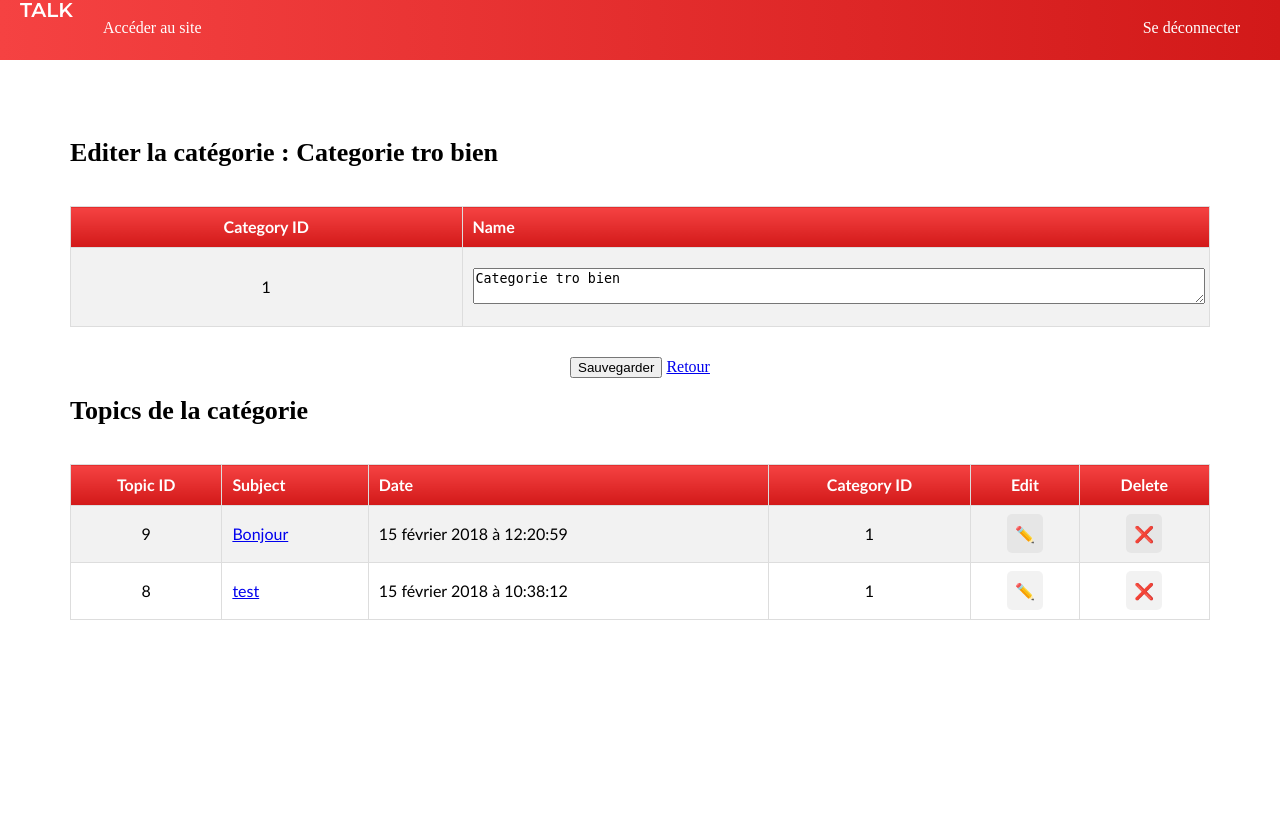
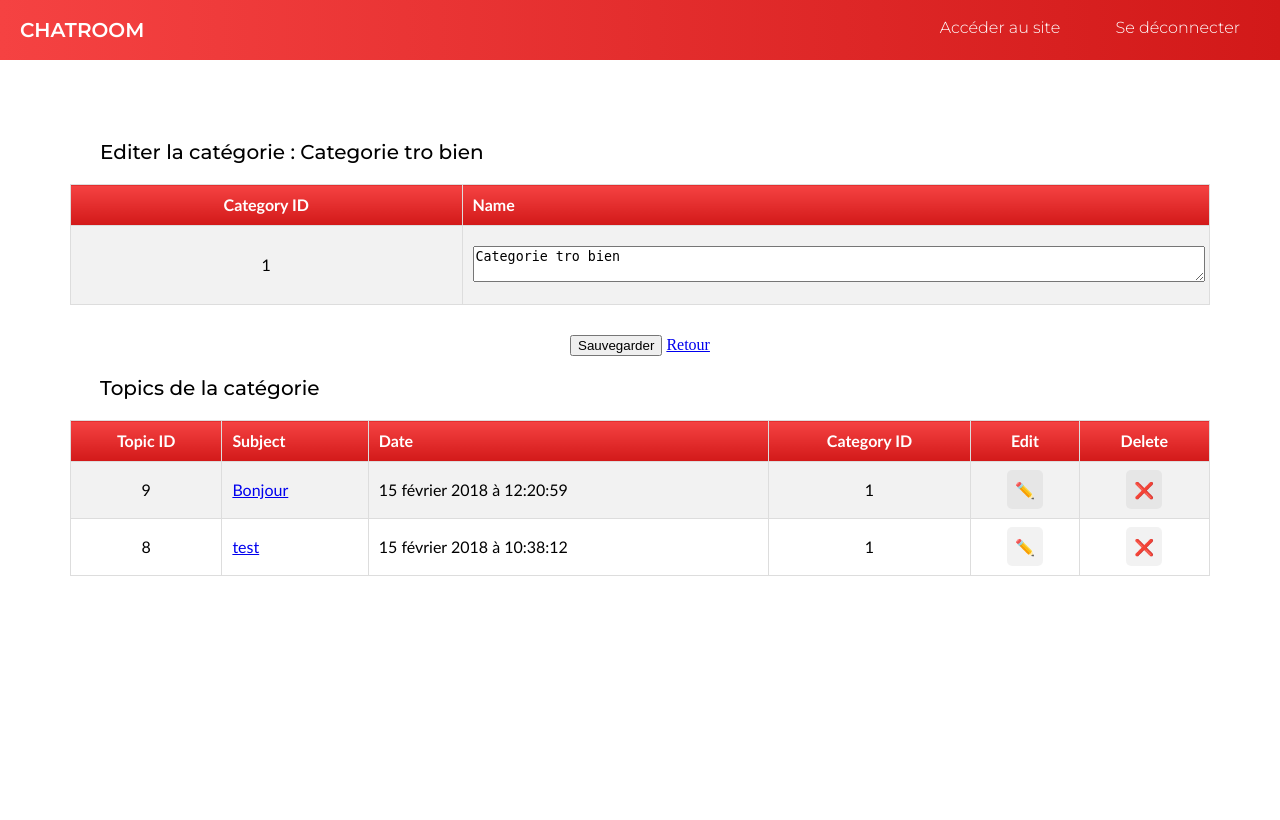
Before and after one commit to praisenoa/si-php-crud, a PHP site: page /admin/editCategory.php?edit=1 in a window 1280 px wide. Before the commit the page ends 620 px from the top, so only its background shows below. Run offline with PHP 8.4, Linux system fonts and the light colour scheme; a user stored in the database is signed in; data comes from the database, SQL or seed files in the repository.

Commit message:
Last updates (CSS admin page)
This is the final version.

```diff
--- a/admin/addCategory.php
+++ b/admin/addCategory.php
@@ -11,7 +11,7 @@
                 <th>Name</th>
             </tr>
 
-            <h1 class="title">Créer une catégorie :</h1>
+            <h1 class="section_title">Créer une catégorie :</h1>
             <tr>
                 <td>
                     <input class="nameCategory" type="text" name="name" placeholder="Entrez le nom de la nouvelle catégorie (30 caractères max.)">
--- a/admin/deleteCategory.php
+++ b/admin/deleteCategory.php
@@ -24,7 +24,7 @@ $allCategoriesQuery->execute();
                 <th>Name</th>
             </tr>
             <?php while (false !== $row = $allCategoriesQuery->fetch(PDO::FETCH_ASSOC)) :?>
-            <h1 class="title">Supprimer la catégorie : <?=$row['name']?></h1>
+            <h1 class="section_title">Supprimer la catégorie : <?=$row['name']?></h1>
             <tr>
                 <td>
                     <?=$row["category_id"]?>
--- a/admin/editCategory.php
+++ b/admin/editCategory.php
@@ -23,7 +23,7 @@ $allCategoriesQuery->execute();
                     <th>Name</th>
                 </tr>
                 <?php while (false !== $row = $allCategoriesQuery->fetch(PDO::FETCH_ASSOC)) :?>
-                <h1 class="title">Editer la catégorie : <?=$row['name']?></h1>
+                <h1 class="section_title">Editer la catégorie : <?=$row['name']?></h1>
                 <tr>
                     <td>
                         <?=$row["category_id"]?>
@@ -77,7 +77,7 @@ $allCategoriesQuery->execute();
         $allTopicsQuery->execute();
         ?>
 
-        <h1 class="title">Topics de la catégorie</h1>
+        <h1 class="section_title">Topics de la catégorie</h1>
 
         <table class="table_topics">
             <tr>
--- a/admin/layouts/header.php
+++ b/admin/layouts/header.php
@@ -14,10 +14,10 @@
     <body>
         <header>
             <ul class="header" style="background: linear-gradient(to right, #f54242, #d21919);">
-                <li class="burger_logo">
-                    <a href="/testPHP/admin" class="logo">TALK</a>
+                <li class="admin_header">
+                    <a href="/testPHP/admin" class="logo">CHATROOM</a>
                 </li>
-                <li><a class="btnbackWebsite" href="../">Accéder au site</a></li>
+                <li class="admin_header"><a class="admin_btn" href="../">Accéder au site</a></li>
                 <?php
                     if(isset($_SESSION['login'])) {
                         echo '<li><a class="btnLogout" href="logout.php">Se déconnecter</a></li>';
--- a/admin/login.php
+++ b/admin/login.php
@@ -3,7 +3,7 @@
 
 
 <div class="containerlevrai">
-   <h1>Connexion au panel Admin</h1>
+   <h1 class="section_title">Connexion au panel Admin</h1>
     <form action="" method="post">
         <input class="topic_add_input" type="text" name="username" placeholder="Pseudo">
         <input class="topic_add_input" type="password" name="password" placeholder="Mot de passe">
--- a/layouts/header.php
+++ b/layouts/header.php
@@ -6,7 +6,7 @@
     <meta charset="UTF-8">
     <meta name="viewport" content="width=device-width, initial-scale=1.0">
     <meta http-equiv="X-UA-Compatible" content="ie=edge">
-    <title>TALK - Site de discussion en ligne</title>
+    <title>CHATROOM - Site de discussion en ligne</title>
     <link rel="stylesheet" href="ressources/css/reset.css">
     <link rel="stylesheet" href="ressources/css/style.css">
     <link href="https://fonts.googleapis.com/css?family=Montserrat:300,400,500,600,700" rel="stylesheet">
@@ -15,7 +15,7 @@
 <header>
     <ul class="header">
         <li class="logo_container">
-            <a href="/" class="logo">CHATROOM</a>
+            <a href="./" class="logo">CHATROOM</a>
         </li>
         <li class="site_title_container">
             <p class="site_title">Le forum des aficionados des chats</p>
--- a/ressources/css/style.css
+++ b/ressources/css/style.css
@@ -22,6 +22,10 @@
     text-decoration: none;
 }
 
+.admin_header {
+    margin-top: 20px;
+}
+
 .site_title {
     font-family: 'Montserrat', sans-serif;
     font-size: 25px;
@@ -36,6 +40,32 @@
 .site_title_container {
     width: 75vw;
     height: 100%;
+}
+
+.admin_btn {
+    color: white;
+    width: 100%;
+    height: 100%;
+    text-decoration: none;
+    font-family: 'Montserrat', sans-serif;
+    font-weight: 300;
+    text-align: center;
+    right: 200px;
+    width: 12.5vw;
+    vertical-align: middle;
+    position: absolute;
+}
+
+.button_add_admin {
+    text-decoration: none;
+    color:white ;
+    background-color: #f54242;
+    padding:15px 15px;
+    font-family: montserrat;
+    font-weight: 600;
+    border-radius: 1000px;
+    margin-left: calc(50% - 95.5px);
+    margin-top: 30px;
 }
 
 .btn_connect {
@@ -360,7 +390,7 @@
 }
 
 .button_connect {
-    background-color: #42A5F5;
+    background-color: #f54242;
     font-family: montserrat;
     font-weight: 600;
     color: white;
@@ -459,12 +489,17 @@
     margin-top: 30px;
 }
 
+
 .btnLogout{
     position: absolute;
     right: 0;
     color: #fff;
     text-decoration: none;
     padding: 20px 40px;
+    text-decoration: none;
+    font-family: 'Montserrat', sans-serif;
+    font-weight: 300;
+    text-align: center;
 }
 
 .btnLogout:hover{
```
Also changed, not shown: admin/index.php (+4 -3 lines).
